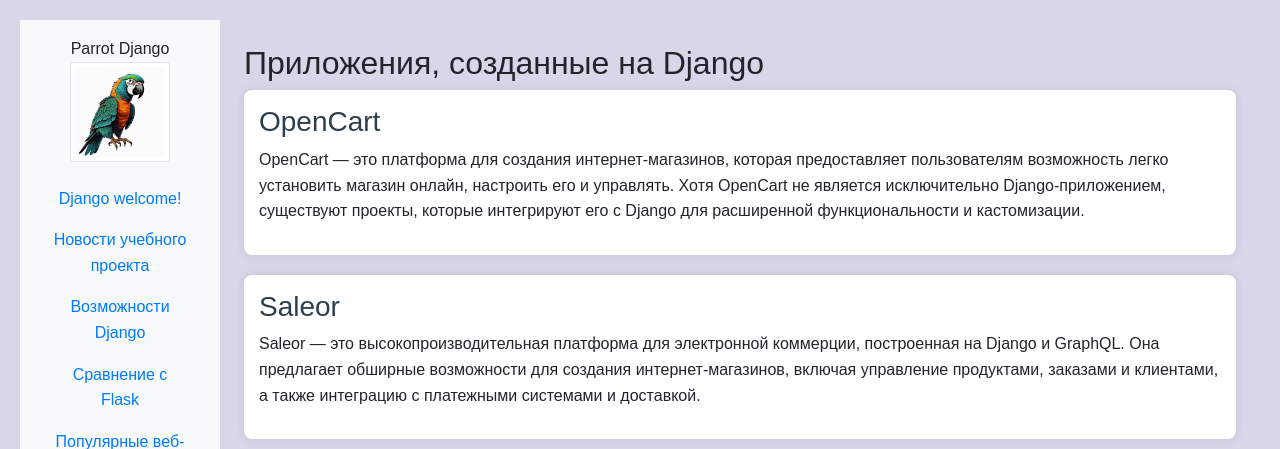
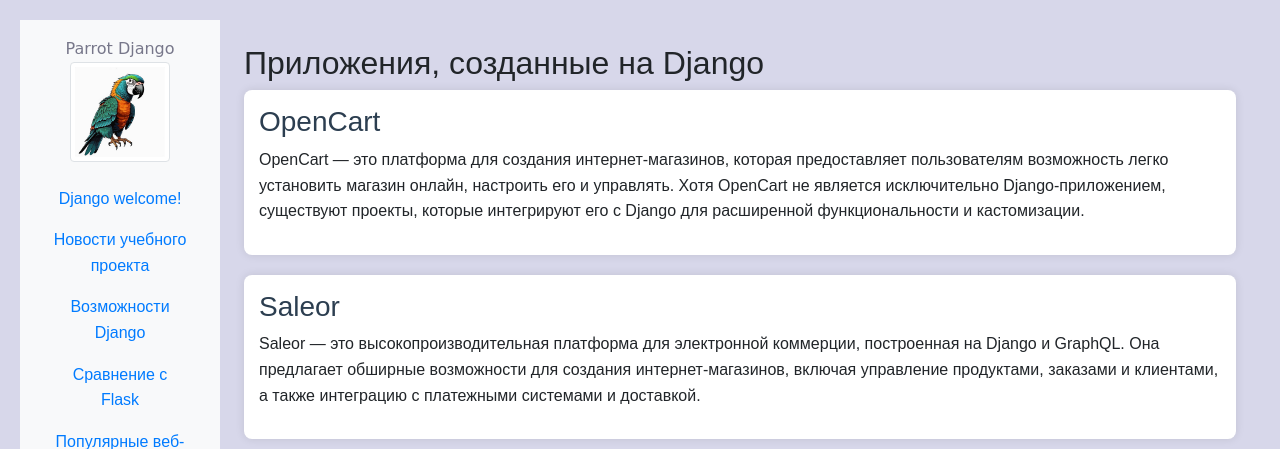
Before and after one commit to vp-nocode/simple-django-second, a Django app: page /apps/ in a window 1280 px wide. Shown: the top 449 px of the page. Run offline with Django 5.2, Linux system fonts and the light colour scheme; some libraries are stand-ins or nearby versions.

Commit message:
mod style.css

```diff
--- a/secondproject/sapp/static/sapp/css/style.css
+++ b/secondproject/sapp/static/sapp/css/style.css
@@ -26,11 +26,6 @@
     text-align: center;
 }
 
-.title-parrot {
-    font-family: 'Comic Sans MS', cursive, sans-serif;
-    color: #d7d7ea;
-}
-
 footer {
     font-family: 'Comic Sans MS', cursive, sans-serif;
     background-color: #9b9bca;
--- a/secondproject/sapp/templates/sapp/layoute.html
+++ b/secondproject/sapp/templates/sapp/layoute.html
@@ -13,7 +13,7 @@
 <body>
     <div class="d-flex">
         <div class="sidebar bg-light d-flex flex-column align-items-center p-3" style="min-width: 200px;">
-            <div class="title-parrot">Parrot Django</div>
+            <div style="font-family: 'Comic Sans MS', cursive, sans-serif; color: #77778a;">Parrot Django</div>
             <img src="{% static 'sapp/img/parrot.png' %}" alt="perrot" class="img-fluid img-thumbnail mb-3" width="100">
 
             {% include 'sapp/nav.html'%}
```
